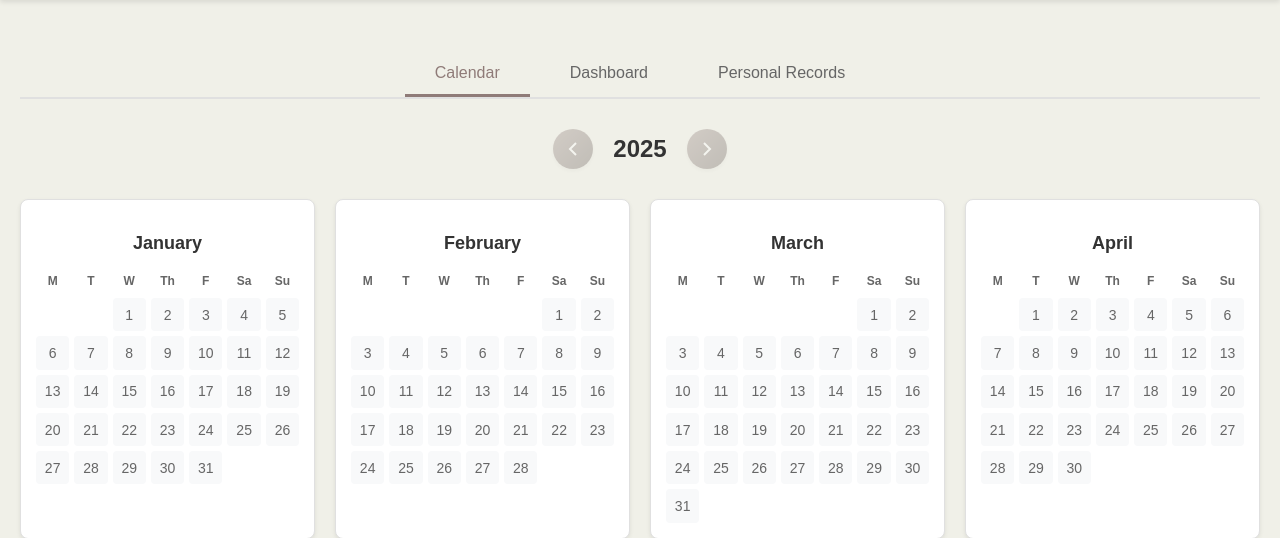
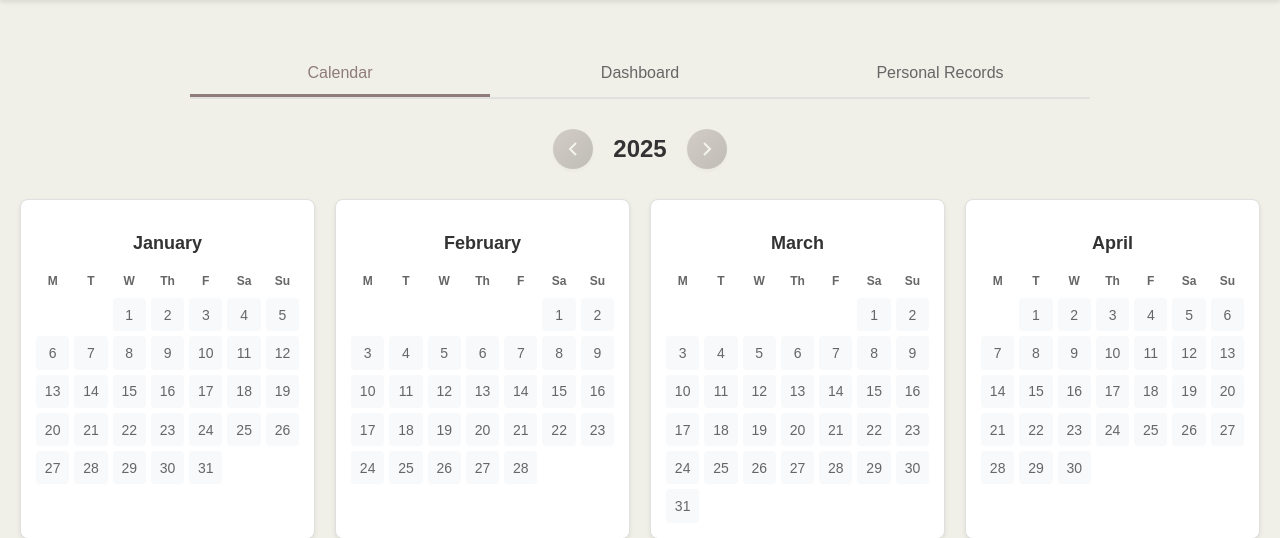
Before and after one commit to XeroBis/portfolio, a Django app: page /workout/analytics/ in a window 1280 px wide. Shown: the part 128-666 px from the top of the page. Run offline with Django 5.2, Linux system fonts and the light colour scheme; data that the repository does not hold is empty.

Commit message:
fix css of analytics tabs

```diff
--- a/apps/workout/static/workout/css/analytics.css
+++ b/apps/workout/static/workout/css/analytics.css
@@ -16,12 +16,15 @@
 .analytics-tabs {
     display: flex;
     justify-content: center;
-    gap: 10px;
     margin-bottom: 30px;
     border-bottom: 2px solid var(--color-border-secondary);
+    max-width: 900px;
+    margin-left: auto;
+    margin-right: auto;
 }
 
 .tab-button {
+    flex: 1;
     padding: 12px 30px;
     border: none;
     background: none;
@@ -31,6 +34,7 @@
     color: var(--color-text-tertiary);
     border-bottom: 3px solid transparent;
     transition: all 0.3s ease;
+    text-align: center;
 }
 
 .tab-button:hover {
```
